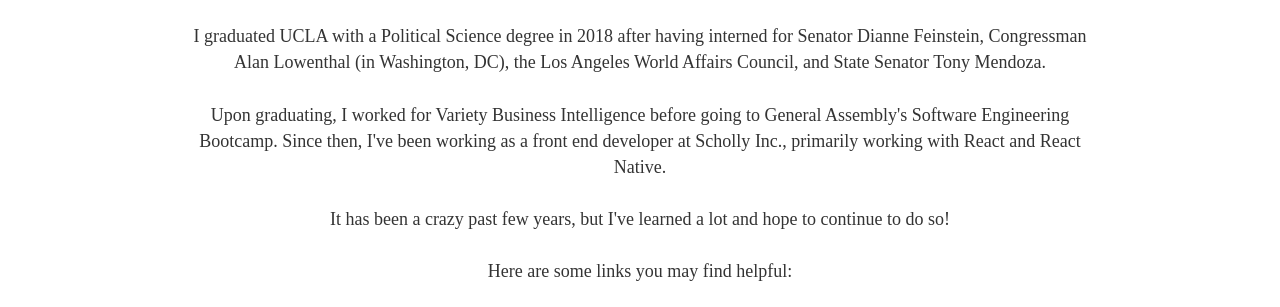
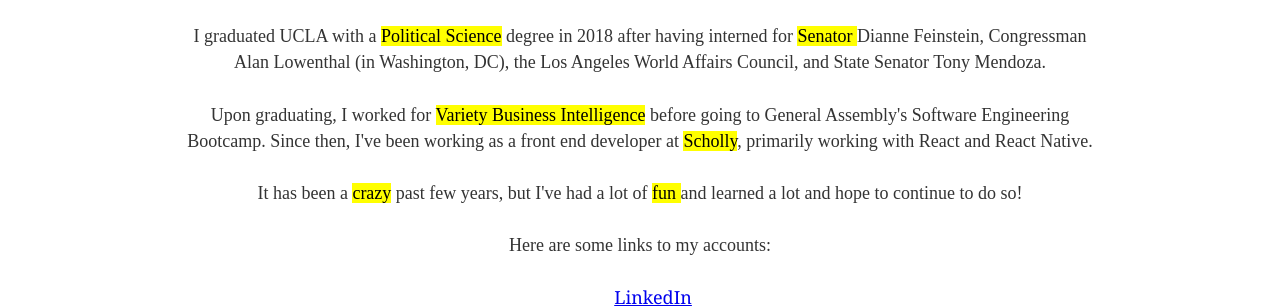
Before and after one commit to reedmacdonald/personalsite, a Gatsby site: page / in a window 1280 px wide. Shown: the part 463-770 px from the top of the page. Built offline with nearby package versions, Linux system fonts and the light colour scheme; Gatsby itself is replaced by a stand-in of ours.

Commit message:
Lots of changes

```diff
--- a/src/components/funkysans.js
+++ b/src/components/funkysans.js
@@ -40,8 +40,8 @@
     setNewGraph(newArray)
   }, [props.children])
   return (
-    <div>
-      <p style={{ textAlign: "center" }}>{newGraph}</p>
-    </div>
+    <>
+      <>{newGraph}</>
+    </>
   )
 }
--- /dev/null
+++ b/src/components/popup.js
@@ -0,0 +1,34 @@
+import React from "react"
+
+const Popup = props => {
+  const [showPopup, setShowPopup] = React.useState(false)
+  return (
+    <span style={{ position: "static" }}>
+      {showPopup && (
+        <span
+          style={{
+            position: "absolute",
+            zIndex: "1000",
+            backgroundColor: "white",
+            padding: "3px 3px 3px 3px",
+            display: "inlineBlock",
+            transform: "translate(0%,-100%)",
+            backgroundColor: "#DCDCDC",
+            maxWidth: "300px",
+          }}
+        >
+          {props.words}
+        </span>
+      )}
+      <mark
+        onMouseLeave={() => {
+          setShowPopup(false)
+        }}
+        onMouseEnter={() => setShowPopup(true)}
+      >
+        {props.children}
+      </mark>
+    </span>
+  )
+}
+export default Popup
--- a/src/pages/index.js
+++ b/src/pages/index.js
@@ -9,6 +9,7 @@
 import { SansWrapper } from "../components/funkysans"
 import MyResume from "../components/MacDonald_Resume_Netlify.pdf"
 import idk from "../images/youGotThisCropped.jpg"
+import Popup from "../components/popup"
 
 const IndexPage = () => (
   <Layout>
@@ -18,28 +19,60 @@
       <h3 className="header">Reed Paul MacDonald</h3>
       <h3 className="subHeader">Front End Developer in Los Angeles</h3>
       <p style={{ textAlign: "center" }}>
+        <SansWrapper>I graduated UCLA with a {() => {}}</SansWrapper>
+        <Popup words="Not going to say this was my best decision, lol">
+          Political Science
+        </Popup>{" "}
         <SansWrapper>
-          I graduated UCLA with a Political Science degree in 2018 after having
-          interned for Senator Dianne Feinstein, Congressman Alan Lowenthal (in
-          Washington, DC), the Los Angeles World Affairs Council, and State
-          Senator Tony Mendoza.{" "}
+          degree in 2018 after having interned for {() => {}}
+        </SansWrapper>
+        <Popup
+          words={
+            <>
+              This was in her LA District Office, though I did get to meet her{" "}
+              <a>once</a>, which was cool
+            </>
+          }
+        >
+          Senator{" "}
+        </Popup>
+        <SansWrapper>
+          Dianne Feinstein, Congressman Alan Lowenthal (in Washington, DC), the
+          Los Angeles World Affairs Council, and State Senator Tony Mendoza.{" "}
         </SansWrapper>
       </p>
       <p>
+        <SansWrapper>Upon graduating, I worked for {() => {}}</SansWrapper>
+        <Popup words="Was in the same elevator as Michael B Jordan once here">
+          Variety Business Intelligence
+        </Popup>{" "}
         <SansWrapper>
-          Upon graduating, I worked for Variety Business Intelligence before
-          going to General Assembly's Software Engineering Bootcamp. Since then,
-          I've been working as a front end developer at Scholly Inc., primarily
-          working with React and React Native.{" "}
+          before going to General Assembly's Software Engineering Bootcamp.
+          Since then, I've been working as a front end developer at{" "}
+        </SansWrapper>
+        <Popup words="Will forever be grateful to this company and the people here">
+          Scholly
+        </Popup>
+        <SansWrapper>
+          , primarily working with React and React Native.{" "}
         </SansWrapper>
       </p>
       <p>
+        <SansWrapper>It has been a {() => {}}</SansWrapper>
+        <Popup words={"Often very stressful, especially the job searches"}>
+          crazy
+        </Popup>{" "}
         <SansWrapper>
-          It has been a crazy past few years, but I've learned a lot and hope to
-          continue to do so!{" "}
+          past few years, but I've had a lot of {() => {}}
+        </SansWrapper>
+        <Popup words={"I took an improv class!"}>fun </Popup>
+        <SansWrapper>
+          and learned a lot and hope to continue to do so!{" "}
         </SansWrapper>
       </p>
-      <p>Here are some links you may find helpful:</p>
+      <p>
+        <SansWrapper>Here are some links to my accounts:{() => {}}</SansWrapper>
+      </p>
       <ul style={{ textAlign: "center", listStyleType: "none" }}>
         <li>
           <a target="_blank" href="https://www.linkedin.com/in/reed-macdonald/">
```
